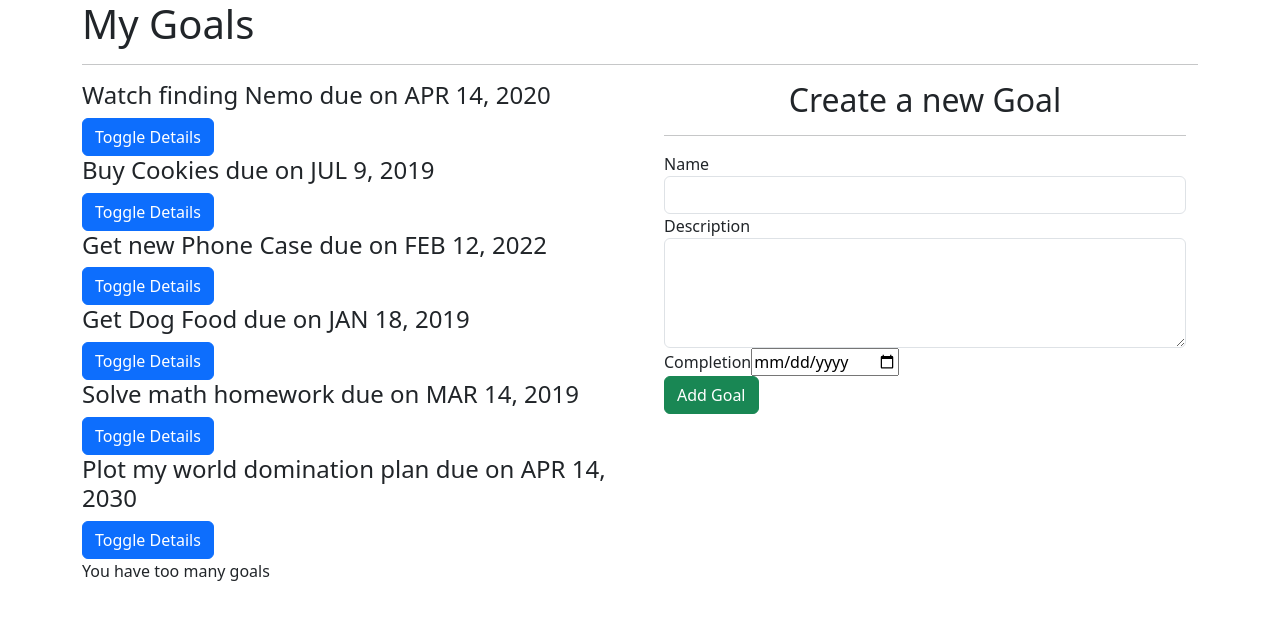
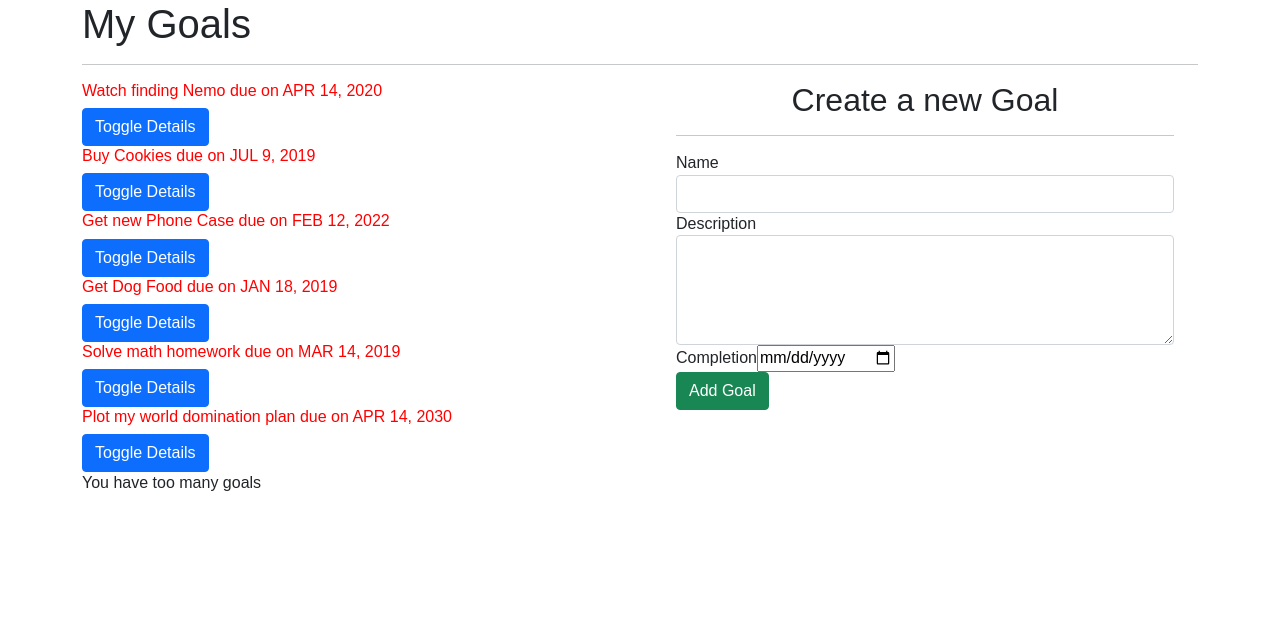
Before and after one commit to CosBett/Goals-webpage, an Angular app: page / in a window 1280 px wide. Shown: the top 620 px of the page. Built offline with nearby package versions, Linux system fonts and the light colour scheme.

Commit message:
add css styling

```diff
--- a/src/app/goal-form/goal-form.component.html
+++ b/src/app/goal-form/goal-form.component.html
@@ -1,7 +1,7 @@
 <div class="container-fluid">
   <h2 class="text-center">Create a new Goal</h2>
   <hr>
-  <form #goalForm='ngForm'>
+  <form (ngSubmit)='submitGoal()' #goalForm='ngForm'>
     <div class="form-group">
 
       <label for="name">Name</label>
--- a/src/app/goal/goal.component.css
+++ b/src/app/goal/goal.component.css
@@ -0,0 +1,3 @@
+h1 {
+  color: rgb(223, 37, 145);
+}
--- a/src/app/goal/goal.component.html
+++ b/src/app/goal/goal.component.html
@@ -6,7 +6,7 @@
     <div class="col-md-6">
       <div *ngFor='let goal of goals;let i = index'>
         <div>
-          <h4 id={{i}} appStrikethrough>{{goal.name}} due on {{goal.completeDate|date|uppercase}}</h4>
+          <h6 id={{i}} appStrikethrough>{{goal.name}} due on {{goal.completeDate|date|uppercase}}</h6>
           <button (click)='toggleDetails(i)' class="btn btn-primary">Toggle Details</button>
         </div>
 
--- a/src/app/goal/goal.component.ts
+++ b/src/app/goal/goal.component.ts
@@ -4,7 +4,9 @@ import { Goal } from '../goal';
 @Component({
   selector: 'app-goal',
   templateUrl: './goal.component.html',
-  styleUrls: ['./goal.component.css']
+  styleUrls: ['./goal.component.css'],
+  styles: ['h6 {color:red}']
+
 })
 export class GoalComponent implements OnInit {
   goals: Goal[] = [
@@ -28,7 +30,12 @@ export class GoalComponent implements OnInit {
 
     }
   }
-
+  addNewGoal(goal: Goal) {
+    let goalLength = this.goals.length;
+    goal.id = goalLength + 1;
+    goal.completeDate = new Date(goal.completeDate)
+    this.goals.push(goal)
+  }
 
   constructor() { }
 
--- a/src/styles.css
+++ b/src/styles.css
@@ -1 +1,10 @@
-@import "~bootstrap/dist/css/bootstrap.css"
+@import "~bootstrap/dist/css/bootstrap.css" * {
+  box-sizing: border-box;
+  margin: 0;
+  padding: 0;
+}
+
+body {
+  font-family: Arial, Helvetica, sans-serif;
+  line-height: 1.4;
+}
```
